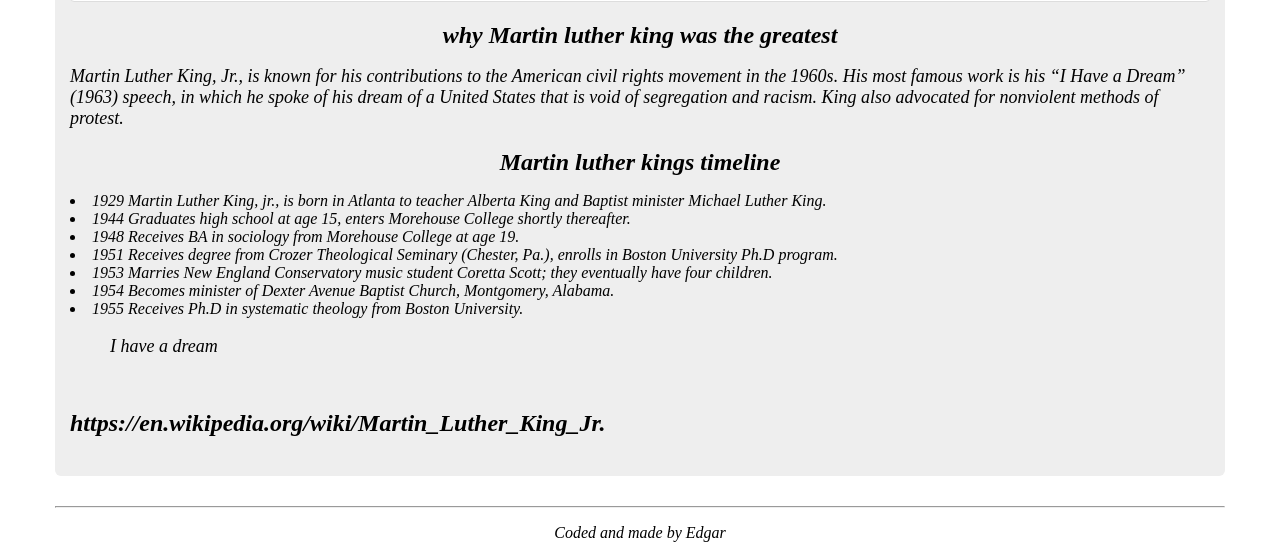
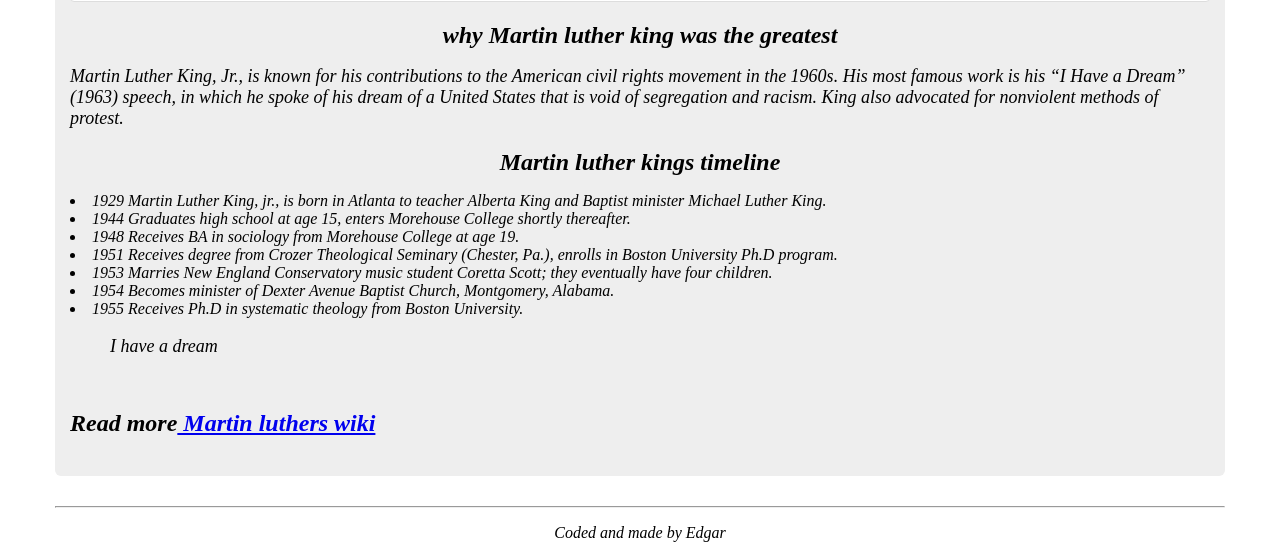
Before and after one commit to imcool246/imcool246.github.io, a plain HTML site: page index.html in a window 1280 px wide. Shown: the part 975-1533 px from the top of the page. Drawn offline with Linux system fonts and the light colour scheme.

Commit message:
Update index.html

```diff
--- a/index.html
+++ b/index.html
@@ -68,7 +68,7 @@ Marries New England Conservatory music student Coretta Scott; they eventually ha
               <footer><cite>&nbsp;&nbsp;&nbsp;        </cite></footer>
             </blockquote>
             <!-- using the <h3> and the <a>, invite the reader to visit a wiki page concerning your hero  -->
-            <h3>https://en.wikipedia.org/wiki/Martin_Luther_King_Jr.</h3>
+            <h3>Read more<a href="https://www.history.com/topics/black-history/martin-luther-king-jr"> Martin luthers wiki</a></h3>
           </div>
         </div>
       </div>
```
